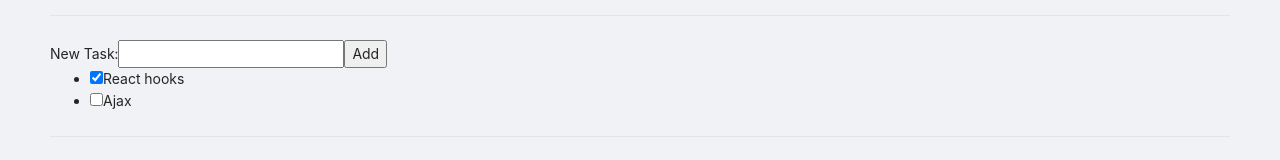
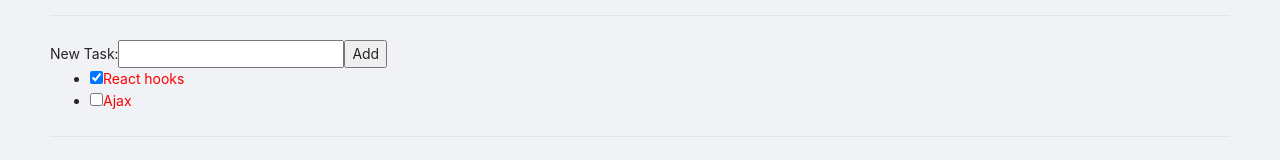
Before and after one commit to react-140102/Session06, a React (Create React App) app: page /tasks in a window 1280 px wide. Shown: the part 144-304 px from the top of the page. Built offline with nearby package versions, Linux system fonts and the light colour scheme; no server answers.

Commit message:
context not working

```diff
--- a/src/App.tsx
+++ b/src/App.tsx
@@ -1,10 +1,22 @@
 import "./App.css";
 import { AppLayout } from "./components/AppLayout";
+import { createContext } from "react";
+
+interface AppContextType {
+  color: string;
+  lang: string;
+}
+export const AppContext = createContext<AppContextType>({
+  color: "red",
+  lang: "fa",
+});
 
 function App() {
   return (
     <>
-      <AppLayout></AppLayout>
+      <AppContext.Provider value={{ color: "red", lang: "fa" }}>
+        <AppLayout></AppLayout>
+      </AppContext.Provider>
     </>
   );
 }
--- a/src/components/SelectColor.tsx
+++ b/src/components/SelectColor.tsx
@@ -1,10 +1,14 @@
-import { useRef } from "react";
+import { useRef, useContext } from "react";
+import { AppContext } from "../App";
 
 export function SelectColor() {
+  const appContext = useContext(AppContext);
+
   // const [color, setColor] = useState("red");
   const selectRef = useRef<HTMLSelectElement>(null);
   const setSelectColor = (val: string) => {
     if (selectRef && selectRef.current) {
+      appContext.color = val;
       selectRef.current.style.color = val;
     }
   };
--- a/src/components/Task/TaskItem.tsx
+++ b/src/components/Task/TaskItem.tsx
@@ -1,4 +1,5 @@
-import { memo } from "react";
+import { memo, useContext } from "react";
+import { AppContext } from "../../App";
 import { Task } from "./Task";
 
 interface TaskItemProps {
@@ -7,6 +8,7 @@ interface TaskItemProps {
 }
 
 const TaskItemFunc = function ({ task, toggleTask }: TaskItemProps) {
+  const appContext = useContext(AppContext);
   return (
     <li>
       <input
@@ -14,7 +16,7 @@ const TaskItemFunc = function ({ task, toggleTask }: TaskItemProps) {
         type="checkbox"
         checked={task.done}
       />
-      <span>{task.title}</span>
+      <span style={{ color: appContext.color }}>{task.title}</span>
     </li>
   );
 };
```
